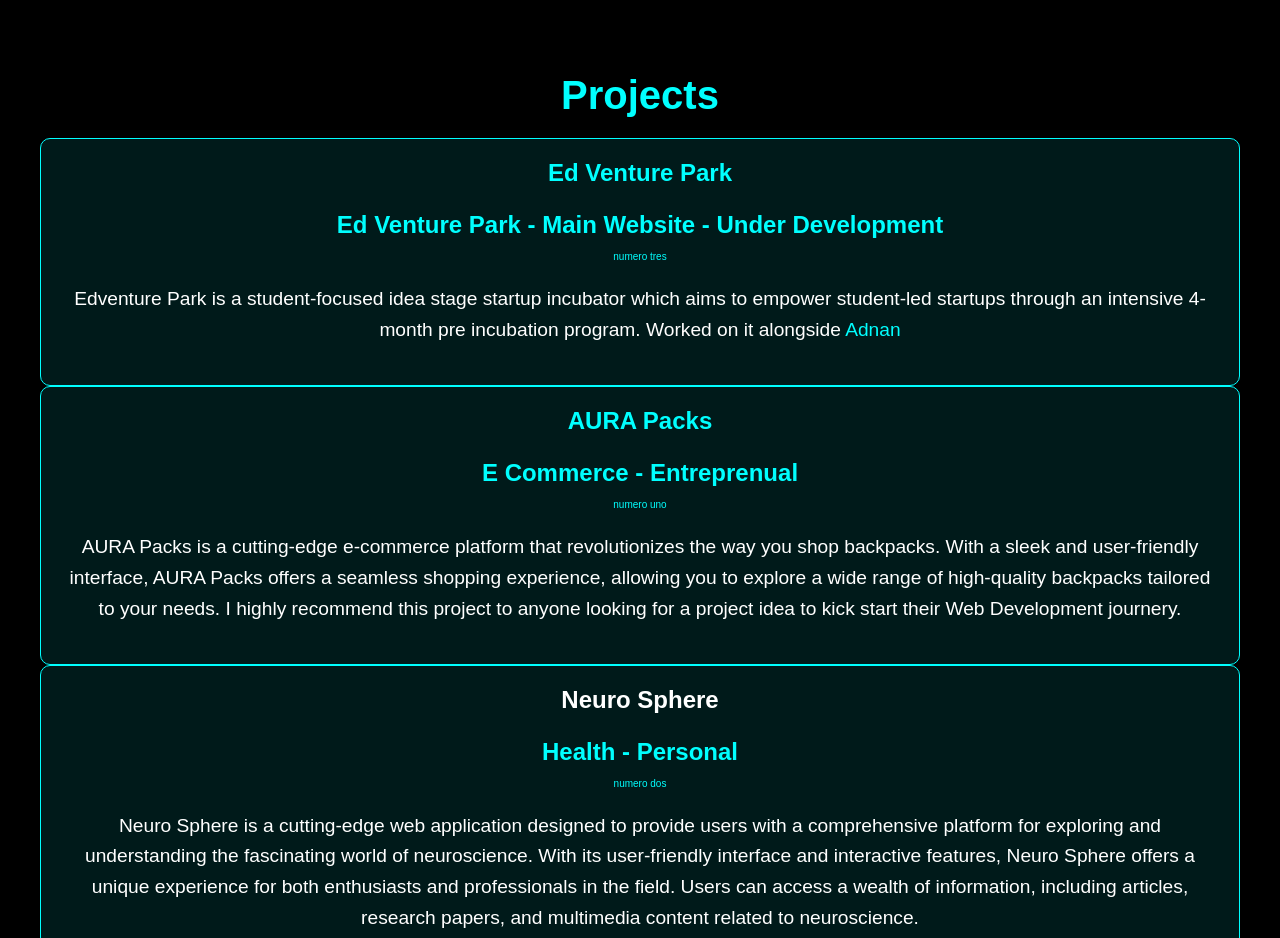
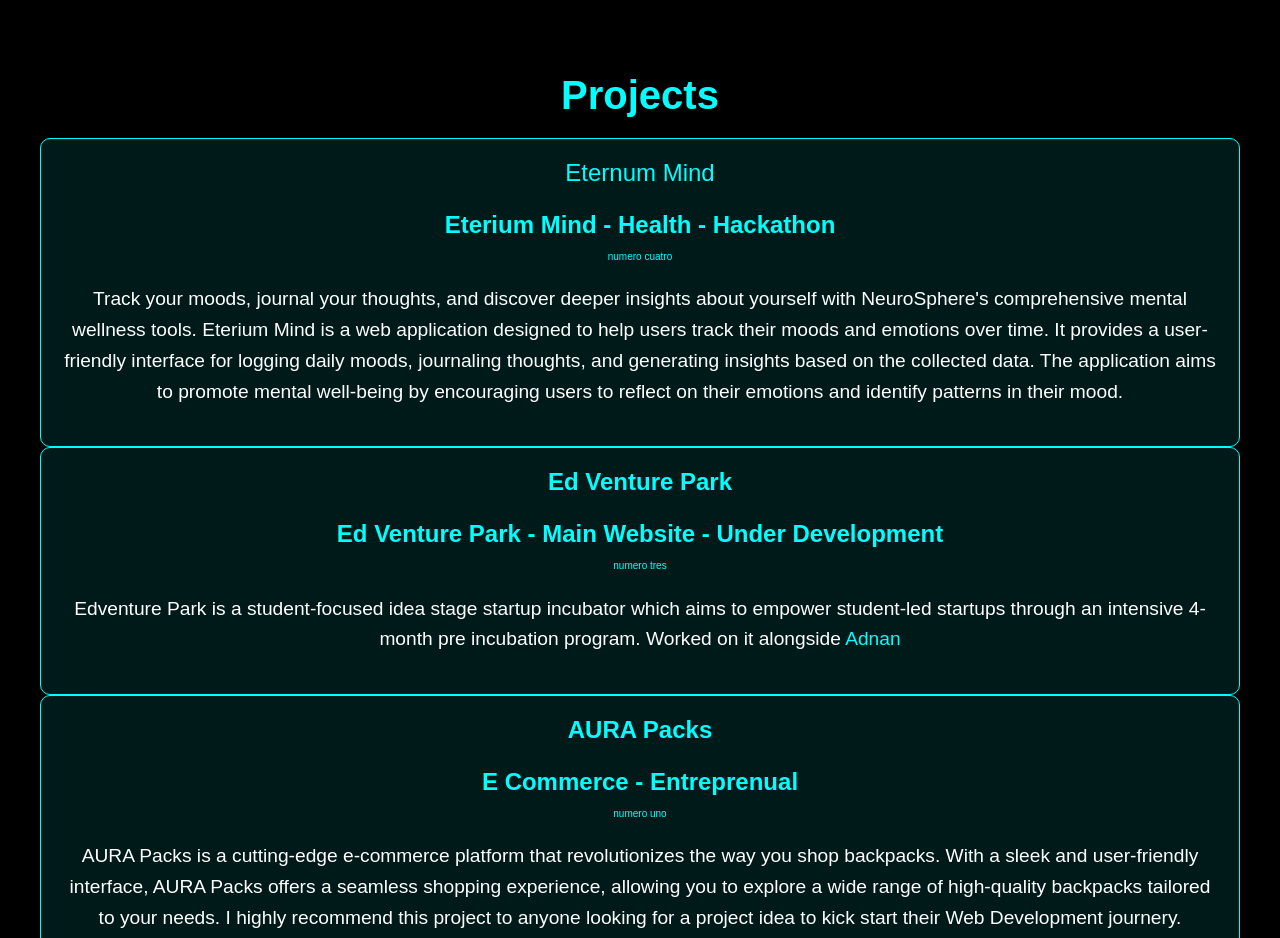
Before and after one commit to ArshilAliAbbas/Self-Protfolio-, a plain HTML site: page index.html in a window 1280 px wide. Shown: the part 3860-4798 px from the top of the page. Drawn offline with Linux system fonts and the light colour scheme.

Commit message:
Hackathon1

```diff
--- a/index.html
+++ b/index.html
@@ -185,13 +185,26 @@
     </section>
 
 
-
+<!-- Projects -->
     <!-- Coming SOOOOOON -->
     <section id="projects" class="section">
       <div class="content">
         <h2>Projects</h2>
         <!-- <p class="coming-soon">Coming Soon...</p> -->
         <!-- Boilerplate. -->
+          <div class="experience-item">
+          <a href="https://eterum-mind.pages.dev" class="name2">Eternum Mind</a>
+          <h3>Eterium Mind - Health - Hackathon</h3>
+          <p class="numberEspaniol">numero cuatro</p>
+          <p class="project-description">
+            Track your moods, journal your thoughts, and discover deeper insights about yourself with NeuroSphere's comprehensive mental wellness tools.
+            Eterium Mind is a web application designed to help users track their moods and emotions over time.
+            It provides a user-friendly interface for logging daily moods, journaling thoughts, and generating insights based on the collected data.
+            The application aims to promote mental well-being by encouraging users to reflect on their emotions and identify patterns in their mood.
+          </p>
+        </div>
+
+
          <div class="experience-item">
           <a href="https://github.com/Edventure-park/Main-Website" class="Name">Ed Venture Park</a>
           <h3>Ed Venture Park - Main Website - Under Development</h3>
@@ -204,6 +217,8 @@
 
           </p>
         </div>
+
+
         <div class="experience-item">
           <a href="https://aurapacksgdg.vercel.app" class="Name">AURA Packs</a>
           <h3>E Commerce - Entreprenual</h3>
@@ -217,6 +232,8 @@
             I highly recommend this project to anyone looking for a project idea to kick start their Web Development journery.
           </p>
         </div>
+
+
         <div class="experience-item">
           <a href="https://soul303.vercel.app" class="Name2">Neuro Sphere</a>
           <h3>Health - Personal</h3>
--- a/styles.css
+++ b/styles.css
@@ -390,3 +390,13 @@ footer p {
   text-decoration: none;
   color: var(--neon-blue);
 }
+
+.name2 {
+  font-size: 24px;
+  color: var(--neon-blue);
+  text-decoration: none;
+}
+
+.name2:hover {
+  color: #2b3cd9b2;
+}
```
